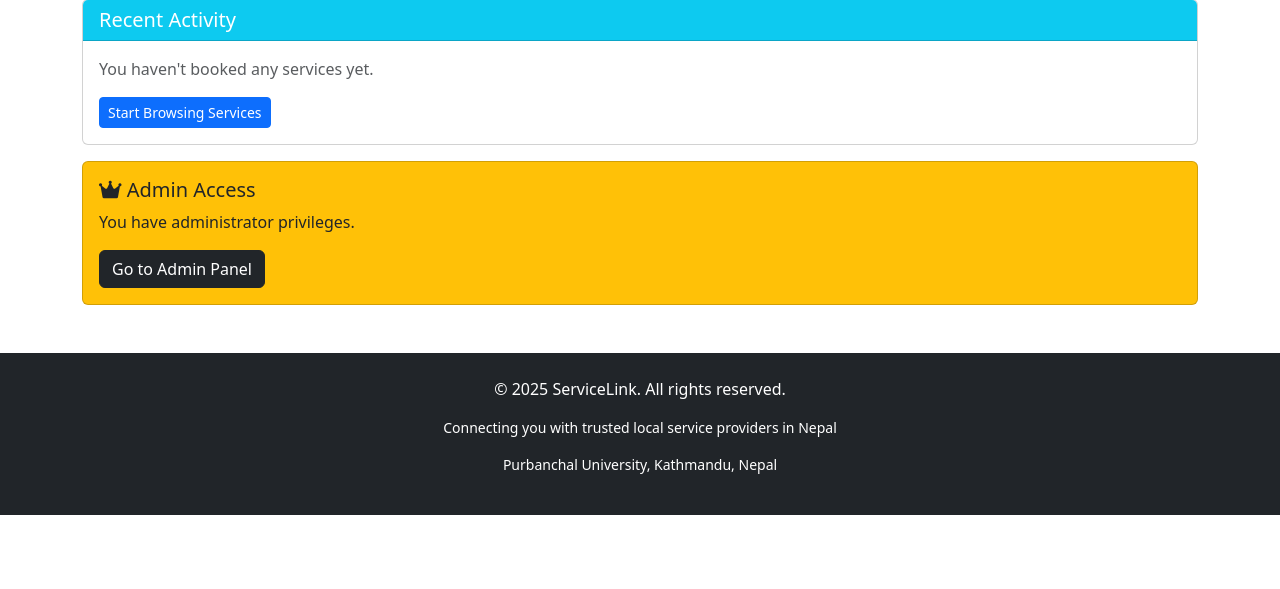
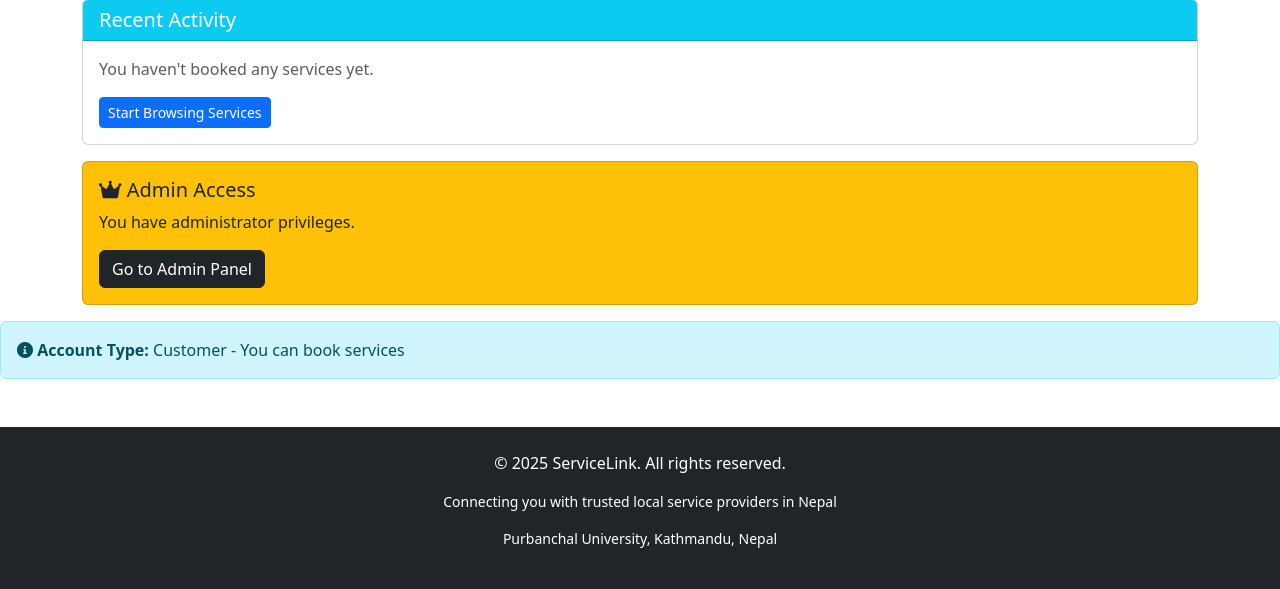
Before and after one commit to Rupak-karki/servicelink, a Django app: page /accounts/dashboard/ in a window 1280 px wide. Shown: the part 518-1107 px from the top of the page. Before the commit the page ends 1033 px from the top, so only its background shows below. Run offline with Django 5.2, Linux system fonts and the light colour scheme; a user stored in the database is signed in.

Commit message:
dashboard updated to show user type

```diff
--- a/accounts/templates/accounts/dashboard.html
+++ b/accounts/templates/accounts/dashboard.html
@@ -68,4 +68,15 @@
     </div>
     {% endif %}
 </div>
+
+<div class="alert alert-info mt-3">
+    <i class="fas fa-info-circle"></i>
+    <strong>Account Type:</strong>
+    {% if request.session.user_type == 'provider' %}
+        Service Provider - You can list your services
+    {% else %}
+        Customer - You can book services
+    {% endif %}
+</div>
+
 {% endblock %}
```
Also changed, not shown: db.sqlite3.
